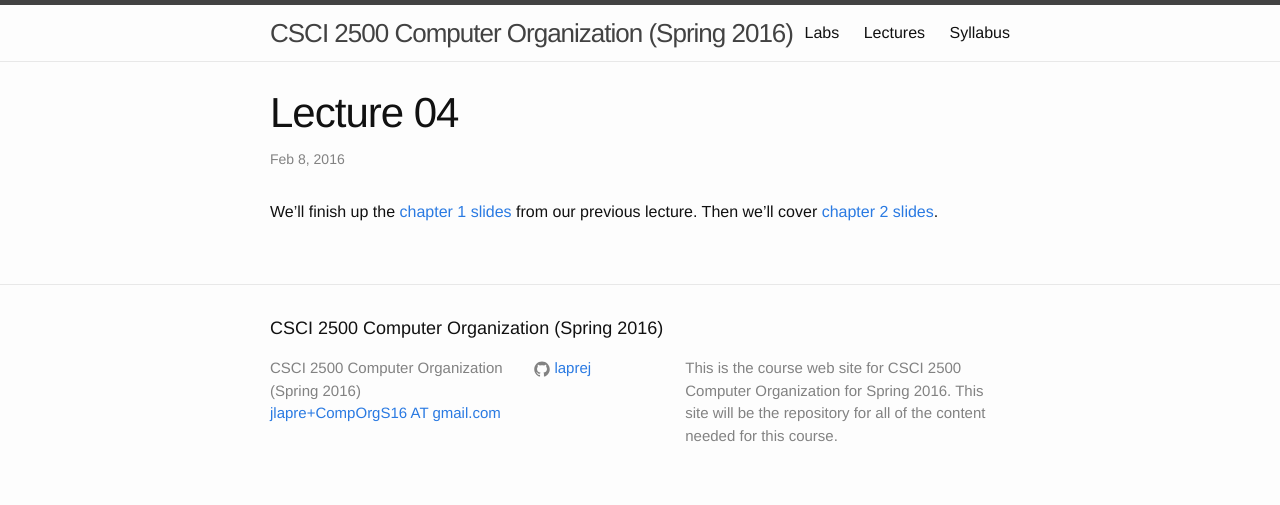
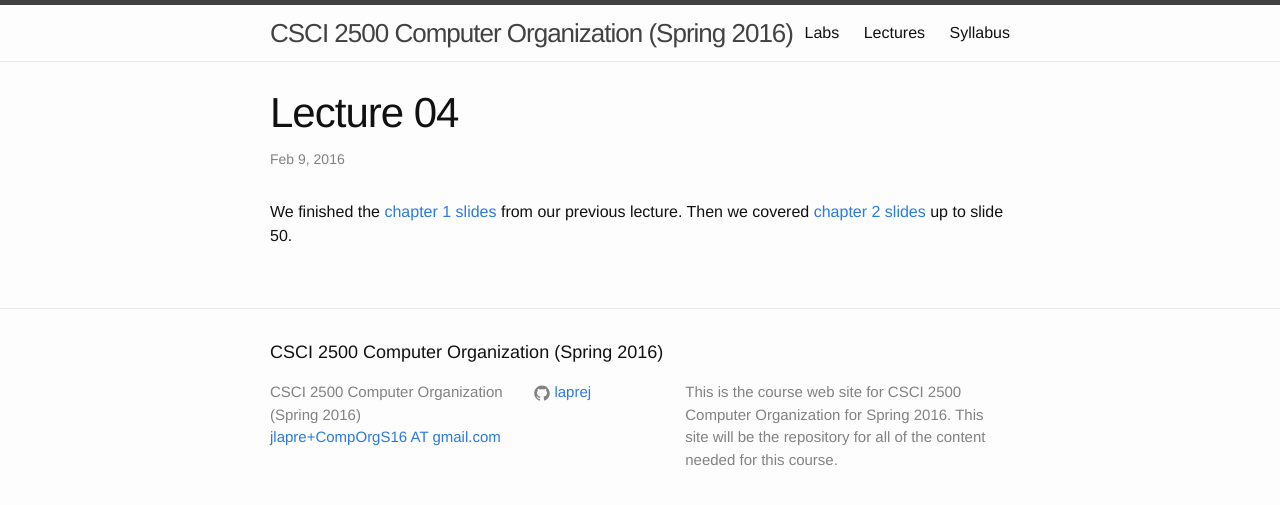
Before and after one commit to RPI-CSCI-2500-2016-Spring/RPI-CSCI-2500-2016-Spring.github.io, a Jekyll site: the page built from _posts/2016-02-09-lecture-04.md, in a window 1280 px wide. Shown: the top 505 px of the page. Built offline with Jekyll 4.4.1, drawn with Linux system fonts in a browser that asks for light colours.

Commit message:
Updated Lec 04

```diff
--- a/_posts/2016-02-09-lecture-04.md
+++ b/_posts/2016-02-09-lecture-04.md
@@ -2,10 +2,9 @@
 layout: post
 title: Lecture 04
 category: lecture
-date: 2016-02-08 # Remove later
 ---
-We'll finish up the [chapter 1 slides][ch1-slides] from our previous lecture.
-Then we'll cover [chapter 2 slides][ch2-slides].
+We finished the [chapter 1 slides][ch1-slides] from our previous lecture.
+Then we covered [chapter 2 slides][ch2-slides] up to slide 50.
 
 [ch1-slides]: {{site.base}}/slides/ch1.ppt
 [ch2-slides]: {{site.base}}/slides/ch2.ppt
```
